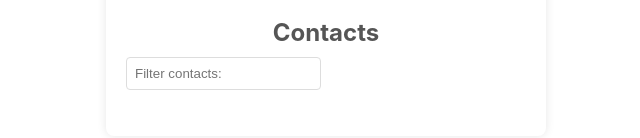
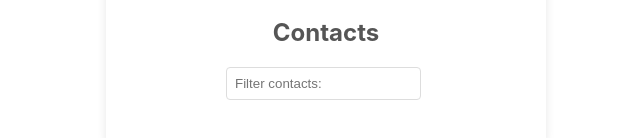
Before and after one commit to nhnserg/goit-react-hw-02-phonebook, a React (Create React App) app: page / in a window 1280 px wide. Shown: the part 200-338 px from the top of the page, without its empty margins (314-954 px from the left). Built offline with nearby package versions, Linux system fonts and the light colour scheme.

Commit message:
Update Filter.module.css

```diff
--- a/src/components/Filter/Filter.module.css
+++ b/src/components/Filter/Filter.module.css
@@ -4,7 +4,7 @@
 
 .input {
   padding: 8px;
-  margin-bottom: 10px;
+  margin: 10px 100px;
   border: 1px solid #ddd;
   border-radius: 4px;
 }
```
